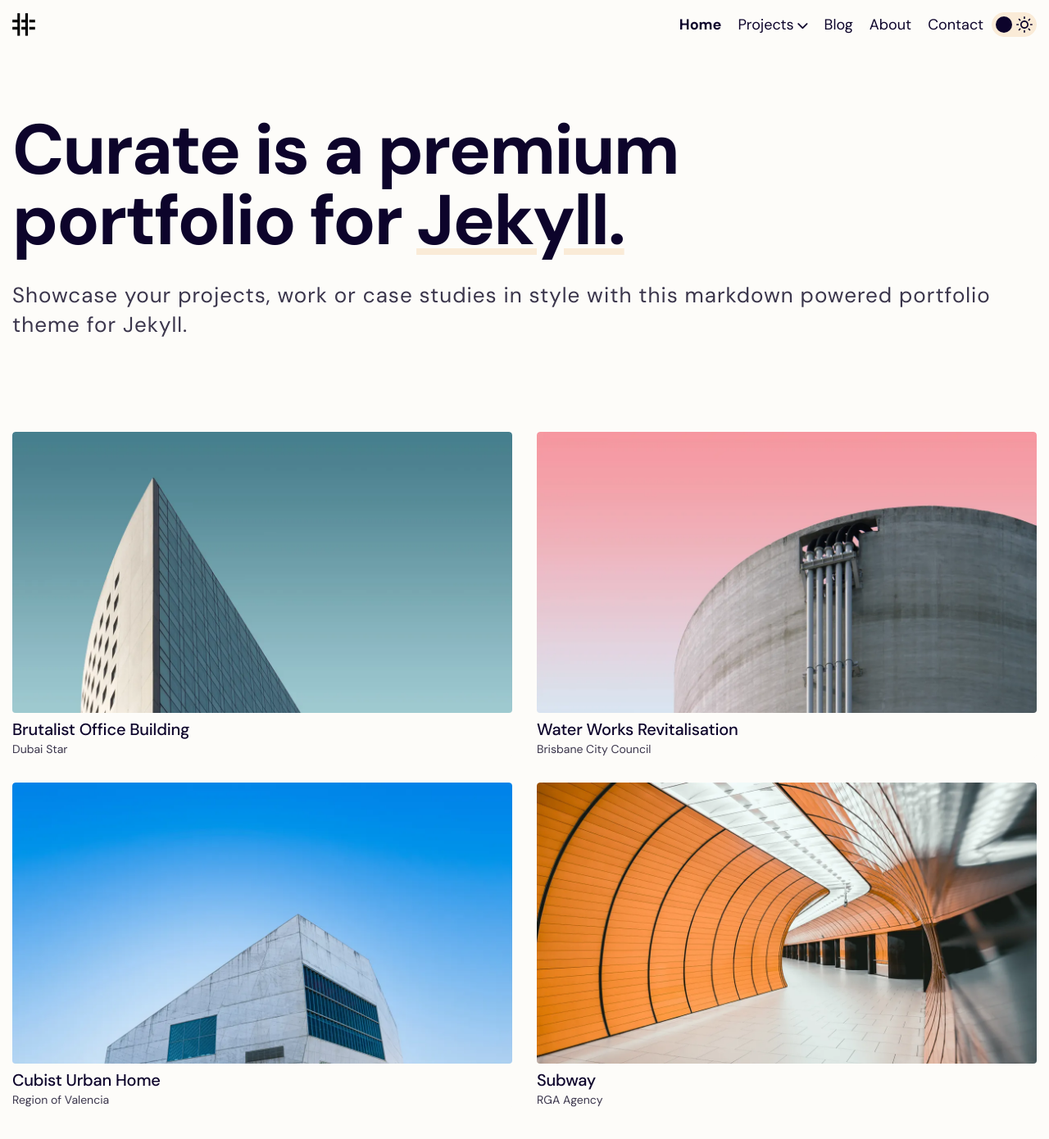
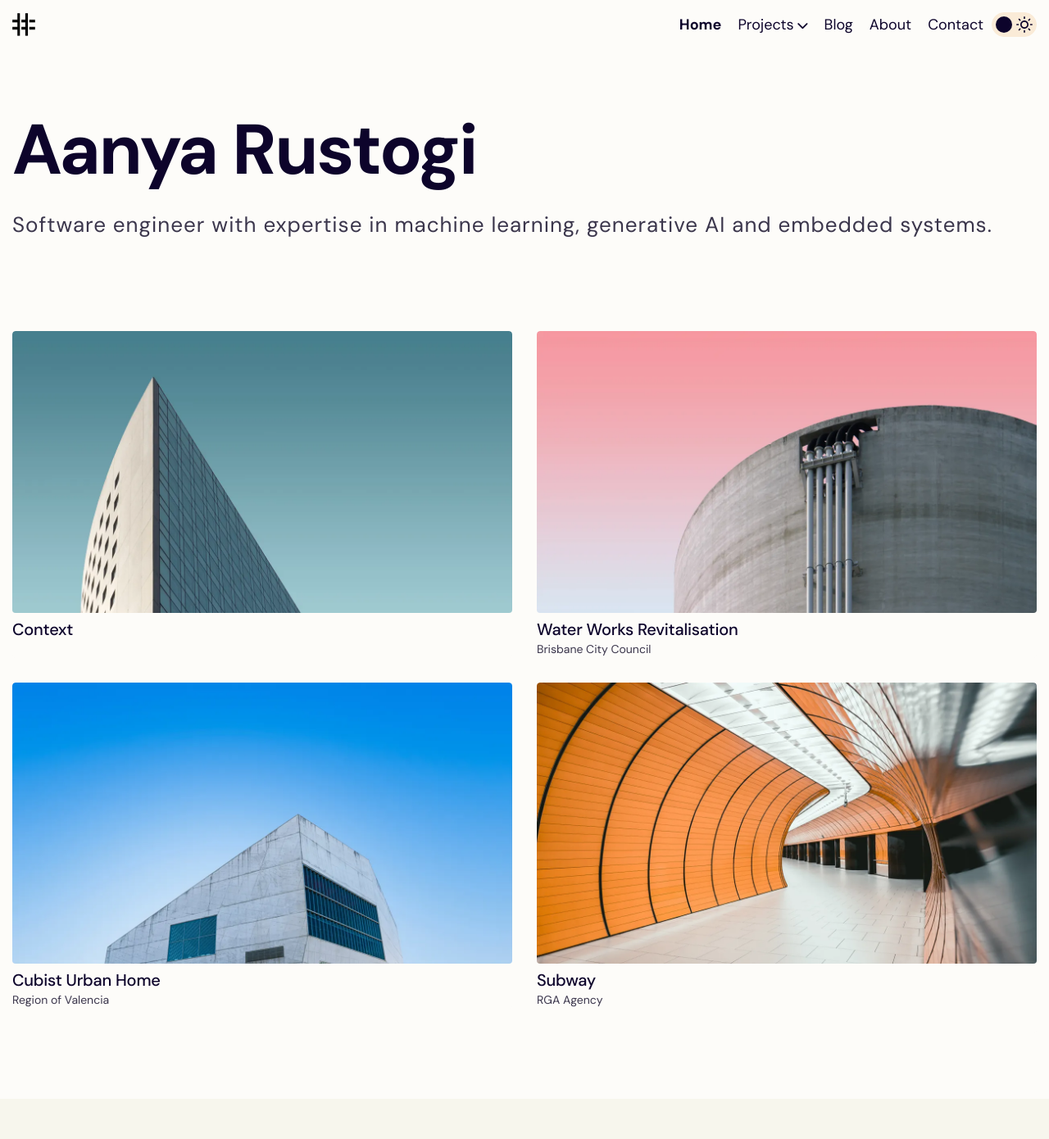
Before and after one commit to arustogi/aanyarustogi-jekyll, a Jekyll site: the page built from pages/home.md, in a window 1280 px wide and 1400 px high. Shown: the top 1390 px of the window at 82% size. Built offline with Jekyll 4.4.1, drawn with Linux system fonts in a browser that asks for light colours.

Commit message:
added descritpion

```diff
--- a/_config.yml
+++ b/_config.yml
@@ -137,8 +137,8 @@
   show_dark_mode_toggle_in_mobile_menu: true
 
 cookie_banner:
-  enabled: true
-  show_manage_cookies_at_bottom: true
+  enabled: false
+  show_manage_cookies_at_bottom: false
 
 analytics:
   google_analytics_id: "" # G-XXXXXXXXXX
--- a/collections/_projects/project-2.md
+++ b/collections/_projects/project-2.md
@@ -1,13 +1,13 @@
 ---
 layout: project-right
-title: "Brutalist Office Building"
+title: "Context"
 description: "In contrast subsymbolic processing specifies no such rules a priori and relies on emergent properties of processing units"
 date: 2018-11-03T10:20:00Z
 weight: 1
 thumbnail: "/assets/images/gen/projects/project-1-1-thumbnail.webp"
 image: "/assets/images/gen/projects/project-1-2.webp"
 categories: ["Development"]
-client: "Dubai Star"
+
 role: "Building Designer"
 gallery:
   - image: "/assets/images/gen/projects/project-1-1.webp"
--- a/pages/home.md
+++ b/pages/home.md
@@ -1,14 +1,14 @@
 ---
 layout: home
 permalink: "/"
-title: "Curate is a premium portfolio for <strong>Jekyll.</strong>"
-description: "Showcase your projects, work or case studies in style with this markdown powered portfolio theme for Jekyll."
-meta_description: "Jekyll Curate is a premium Jekyll blog theme"
-meta_title: Jekyll Curate - Premium Portfolio Theme
+title: "Aanya Rustogi"
+description: "Software engineer with expertise in machine learning, generative AI and embedded systems."
+meta_description: ""
+meta_title:
 subscribe: false
 
 projects:
-  heading: "" # "Projects"
+  heading: ""
   sub_heading: "" # "A collection of our recent work"
   limit: 4
   sort: date # date | weight
```
Also changed, not shown: pages/about.md (+7 -34 lines), pages/contact.md (+2 -3 lines), assets/images/aboutme/IMG_5427.jpg (added), assets/images/aboutme/bhangra 2.jpg (added), 6 other files.
